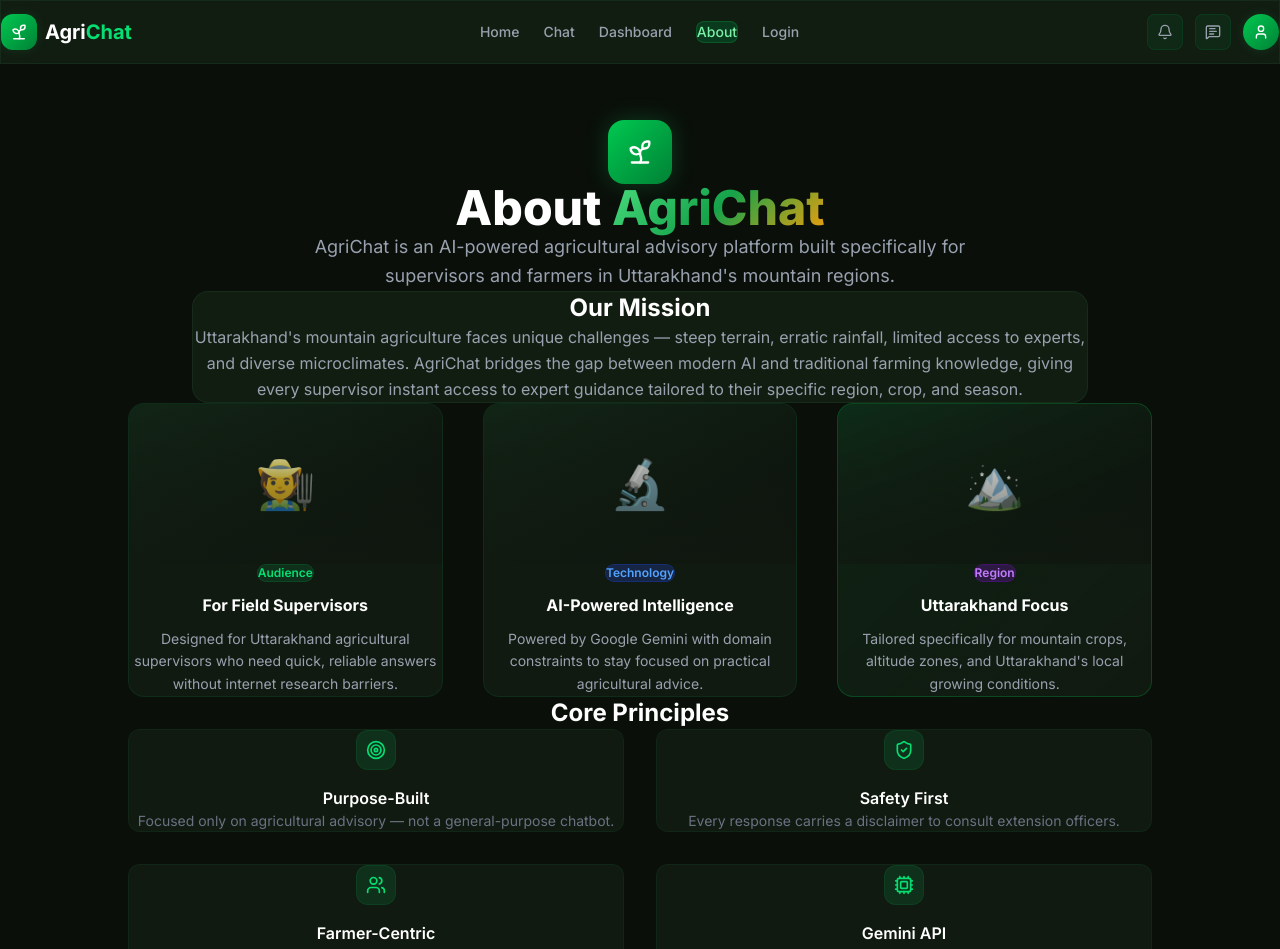
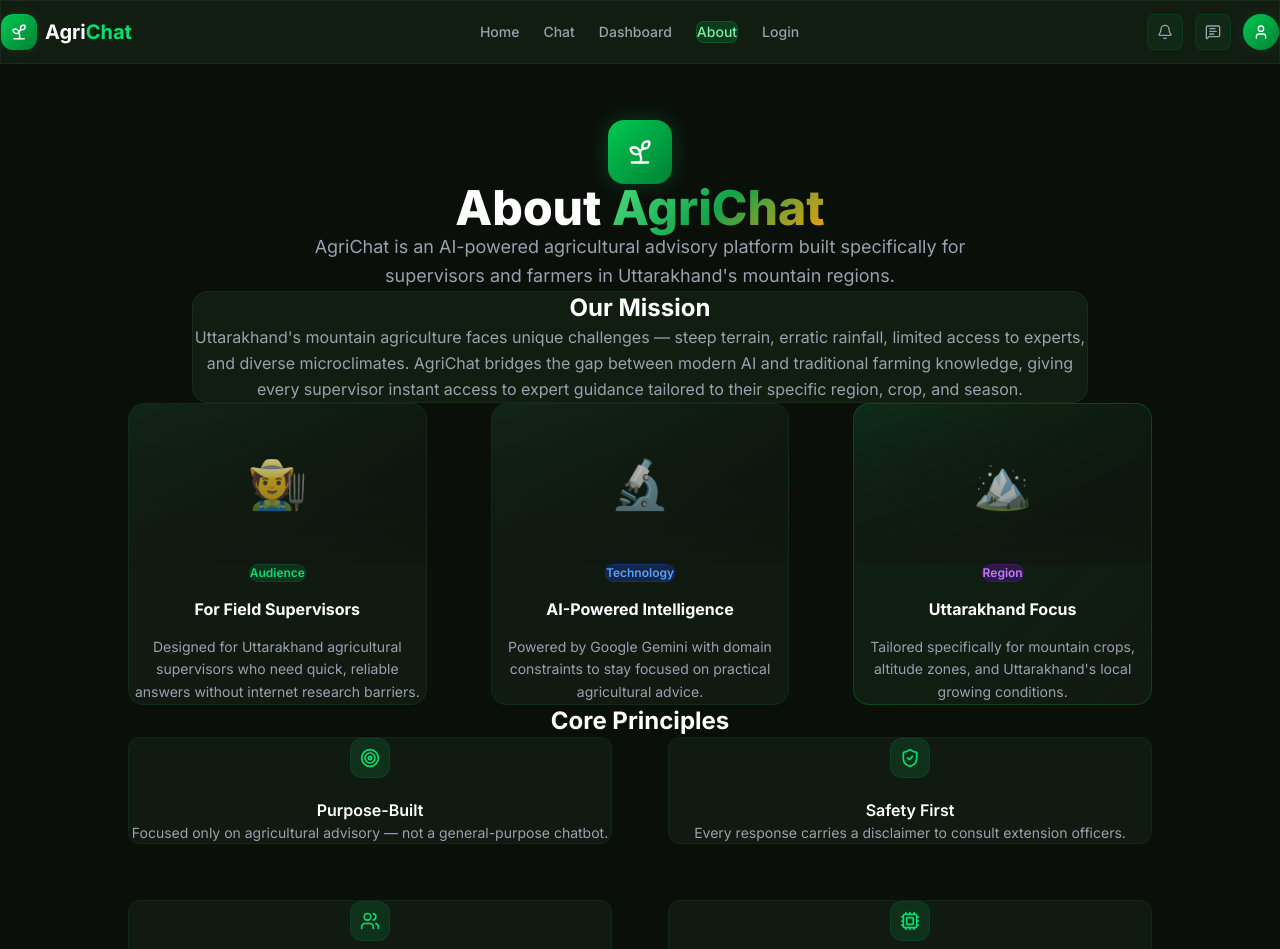
Before and after one commit to TUMBALI-HARSHITHA/AgriChat, a React (Vite) app: page /about in a window 1280 px wide. Shown: the top 949 px of the page. Built offline with nearby package versions, Linux system fonts and the light colour scheme.

Commit message:
style: increase card margins, grid gaps, and padding for better layout spacing

```diff
--- a/src/components/Card.jsx
+++ b/src/components/Card.jsx
@@ -75,7 +75,7 @@
       )}
 
       {/* body */}
-      <div className="flex flex-col flex-1 gap-3 p-5 items-center text-center">
+      <div className="flex flex-col flex-1 gap-4 p-6 sm:p-8 items-center text-center">
         {/* tag */}
         {tag && (
           <span className={`self-center text-xs font-semibold px-2.5 py-1 rounded-full border ${tagColors[tagColor] ?? tagColors.green}`}>
--- a/src/pages/About.jsx
+++ b/src/pages/About.jsx
@@ -75,7 +75,7 @@
         </div>
 
         {/* ── Mission ── */}
-        <div className="glass rounded-2xl p-6 sm:p-8 mb-24 border border-green-900/30 text-center w-full max-w-4xl">
+        <div className="glass rounded-2xl p-6 sm:p-8 mb-32 border border-green-900/30 text-center w-full max-w-4xl">
           <h2 className="text-xl sm:text-2xl font-bold text-white mb-3">Our Mission</h2>
           <p className="text-gray-400 leading-relaxed">
             Uttarakhand's mountain agriculture faces unique challenges — steep terrain, erratic rainfall,
@@ -86,31 +86,31 @@
         </div>
 
         {/* ── Cards ── */}
-        <div className="grid grid-cols-1 sm:grid-cols-3 gap-10 mb-28 w-full justify-items-center justify-center">
+        <div className="grid grid-cols-1 md:grid-cols-3 gap-12 lg:gap-16 mb-36 w-full justify-items-center justify-center">
           {teamCards.map((c, i) => <Card key={i} {...c} />)}
         </div>
 
         {/* ── Core Principles ── */}
-        <h2 className="text-xl sm:text-2xl font-bold text-white mb-12 text-center">Core Principles</h2>
-        <div className="grid grid-cols-1 sm:grid-cols-2 gap-8 mb-28 w-full justify-items-center justify-center">
+        <h2 className="text-xl sm:text-2xl font-bold text-white mb-16 text-center">Core Principles</h2>
+        <div className="grid grid-cols-1 md:grid-cols-2 gap-10 md:gap-14 mb-36 w-full justify-items-center justify-center">
           {values.map(v => (
             <div
               key={v.title}
-              className="flex flex-col items-center text-center gap-4 p-5 rounded-xl bg-[#111a11] border border-green-900/20 hover:border-green-700/30 transition-colors w-full max-w-lg"
+              className="flex flex-col items-center text-center gap-5 p-6 sm:p-8 rounded-xl bg-[#111a11] border border-green-900/20 hover:border-green-700/30 transition-colors w-full max-w-lg"
             >
               <div className="w-10 h-10 rounded-xl bg-green-900/40 border border-green-700/20 flex items-center justify-center text-green-400 shrink-0">
                 {v.icon}
               </div>
               <div>
                 <p className="font-semibold text-white mb-1">{v.title}</p>
-                <p className="text-sm text-gray-500">{v.desc}</p>
+                <p className="text-sm text-gray-400">{v.desc}</p>
               </div>
             </div>
           ))}
         </div>
 
         {/* ── Disclaimer ── */}
-        <div className="rounded-2xl bg-amber-900/10 border border-amber-800/20 p-5 sm:p-6 mb-24 text-center w-full max-w-4xl mx-auto">
+        <div className="rounded-2xl bg-amber-900/10 border border-amber-800/20 p-6 sm:p-8 mb-32 text-center w-full max-w-4xl mx-auto">
           <h3 className="text-base font-bold text-amber-400 mb-2">⚠️ Important Disclaimer</h3>
           <p className="text-sm text-amber-500/80 leading-relaxed">
             All responses provided by AgriChat are AI-generated and intended for informational purposes
--- a/src/pages/Dashboard.jsx
+++ b/src/pages/Dashboard.jsx
@@ -64,7 +64,7 @@
         </div>
 
         {/* ── Stats ── */}
-        <div className="grid grid-cols-2 lg:grid-cols-4 gap-4 mb-16 justify-items-center justify-center">
+        <div className="grid grid-cols-2 lg:grid-cols-4 gap-6 lg:gap-8 mb-16 justify-items-center justify-center">
           {quickStats.map(s => (
             <div
               key={s.label}
@@ -92,7 +92,7 @@
           </div>
 
           {/* cards — 1 col → 3 col (centered) */}
-          <div className="grid grid-cols-1 sm:grid-cols-3 gap-5 justify-items-center justify-center">
+          <div className="grid grid-cols-1 sm:grid-cols-3 gap-8 md:gap-10 justify-items-center justify-center">
             {recentQueries.map((q, i) => <Card key={i} {...q} />)}
           </div>
         </div>
--- a/src/pages/Home.jsx
+++ b/src/pages/Home.jsx
@@ -74,7 +74,7 @@
           </div>
 
           {/* cards grid — 1 col → 2 col → 4 col (centered) */}
-          <div className="grid grid-cols-1 sm:grid-cols-2 lg:grid-cols-4 gap-5 justify-items-center justify-center">
+          <div className="grid grid-cols-1 sm:grid-cols-2 lg:grid-cols-4 gap-8 lg:gap-10 justify-items-center justify-center">
             {features.map((f, i) => <Card key={i} {...f} />)}
           </div>
 
```
